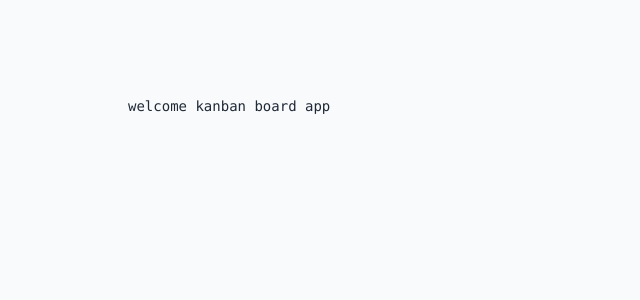
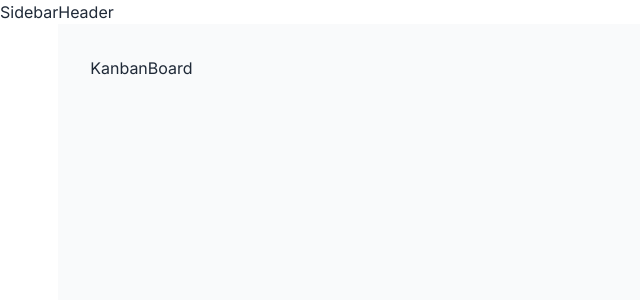
Before and after one commit to rasikajayasinghedev/kanban-board-app, a Next.js app: page / in a window 1280 px wide. Shown: the top 300 px of the page, without its empty margins (0-640 px from the left). Built offline with nearby package versions, Linux system fonts and the light colour scheme.

Commit message:
update new board layout in main page

```diff
--- a/app/page.tsx
+++ b/app/page.tsx
@@ -1,11 +1,21 @@
+'use client';
+
+import { Sidebar } from "@/components/Sidebar";
+import { Header } from "@/components/Header";
+import { KanbanBoard } from "@/components/KanbanBoard";
+
+
 export default function Home() {
   return (
-    <main className="flex min-h-screen flex-col items-center justify-between p-24">
-      <div className="z-10 w-full max-w-5xl items-center justify-between font-mono text-sm lg:flex">
-        <p className="flex justify-center">
-          welcome kanban board app
-        </p>
+    <div className="flex h-screen bg-white">
+      <Sidebar/>
+      <div className="flex-1 flex flex-col overflow-hidden">
+        <Header />
+        <main className="flex-1 overflow-x-hidden overflow-y-auto bg-gray-50 p-4 md:p-6 lg:p-8">
+          <KanbanBoard/>
+        </main>
       </div>
-    </main>
+
+    </div>
   );
 }
```
